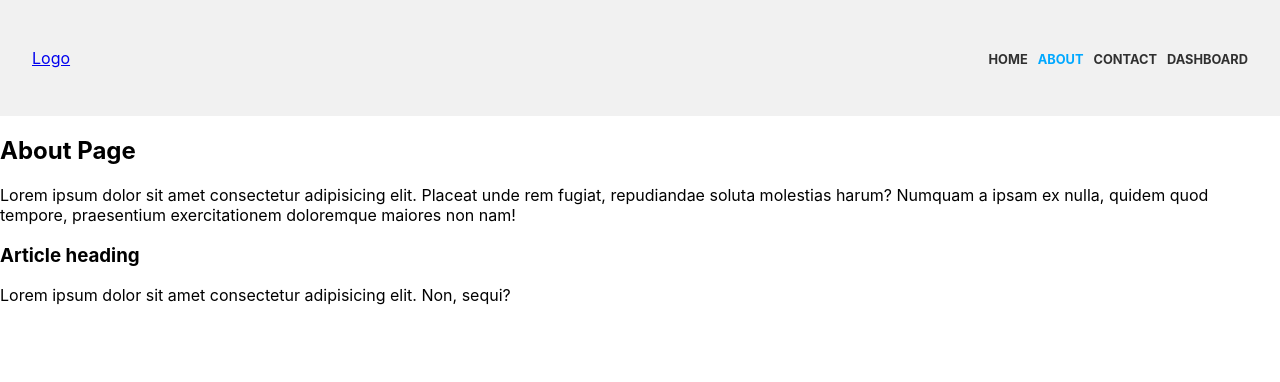
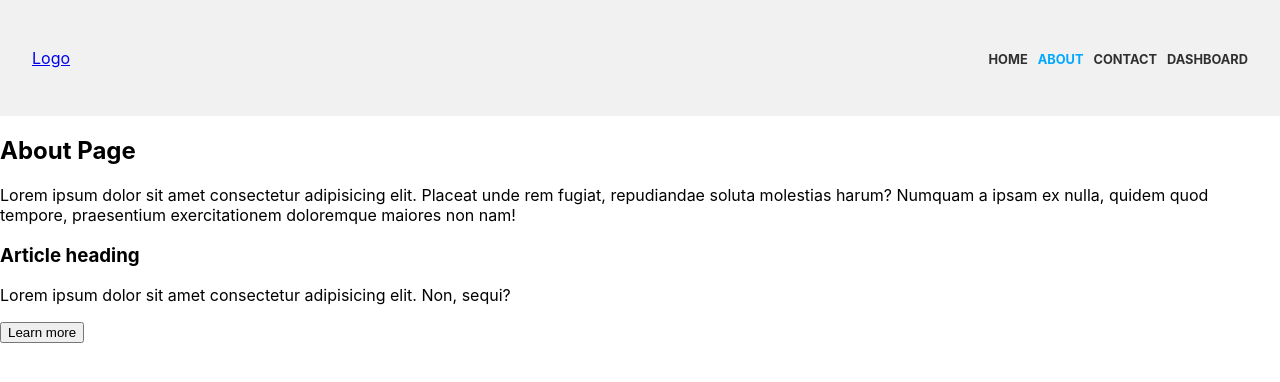
Before and after one commit to hatter8/router-app, a React (Create React App) app: page /about in a window 1280 px wide. Shown: the top 382 px of the page. Built offline with nearby package versions, Linux system fonts and the light colour scheme.

Commit message:
Update About.js
button added

```diff
--- a/src/components/About.js
+++ b/src/components/About.js
@@ -12,6 +12,7 @@ export default function About() {
                         <article>
                             <h3>Article heading</h3>
                             <p>Lorem ipsum dolor sit amet consectetur adipisicing elit. Non, sequi?</p>
+                            <button>Learn more</button>
                         </article>
                     </div>
                 </div>
```
